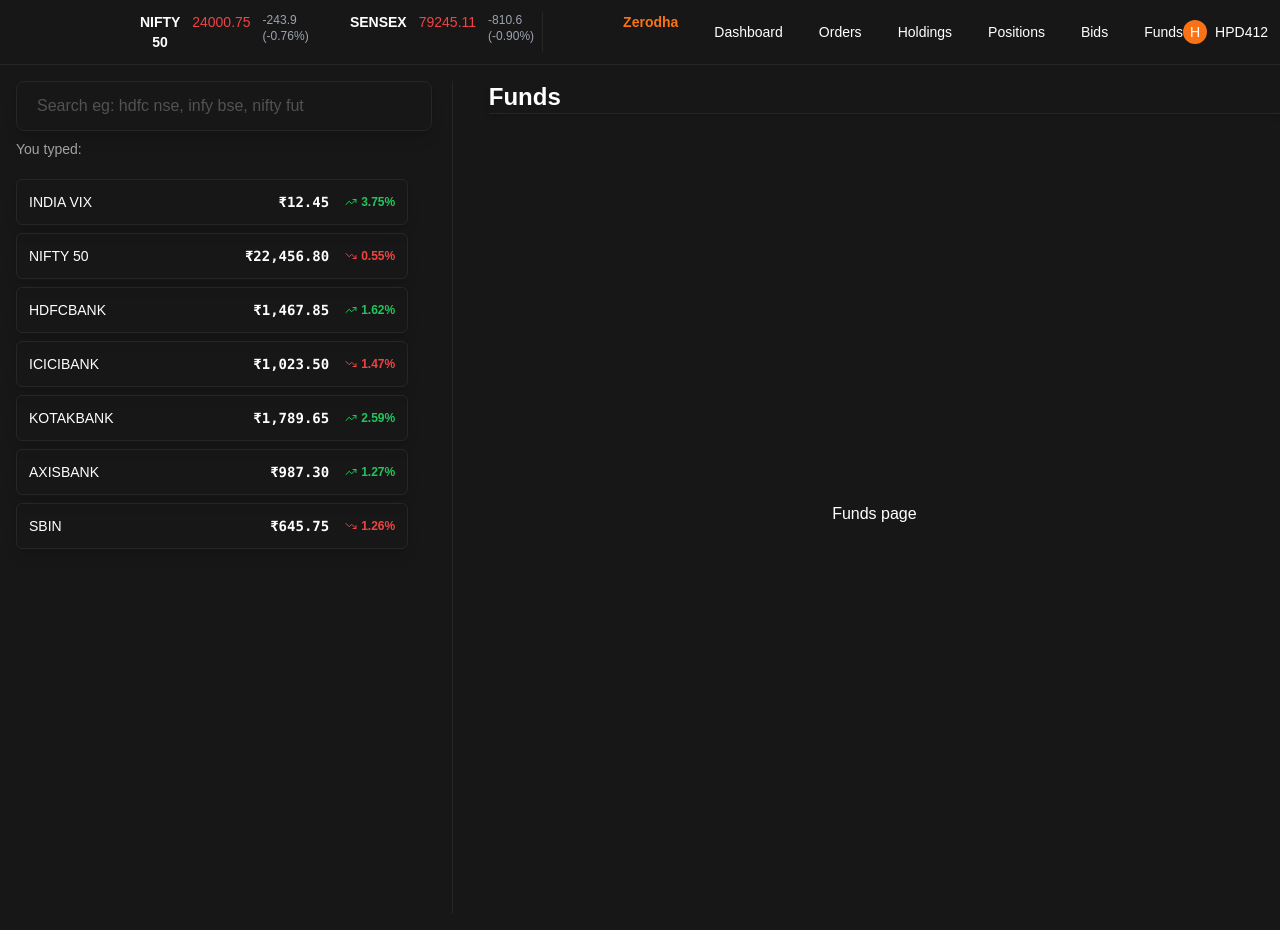
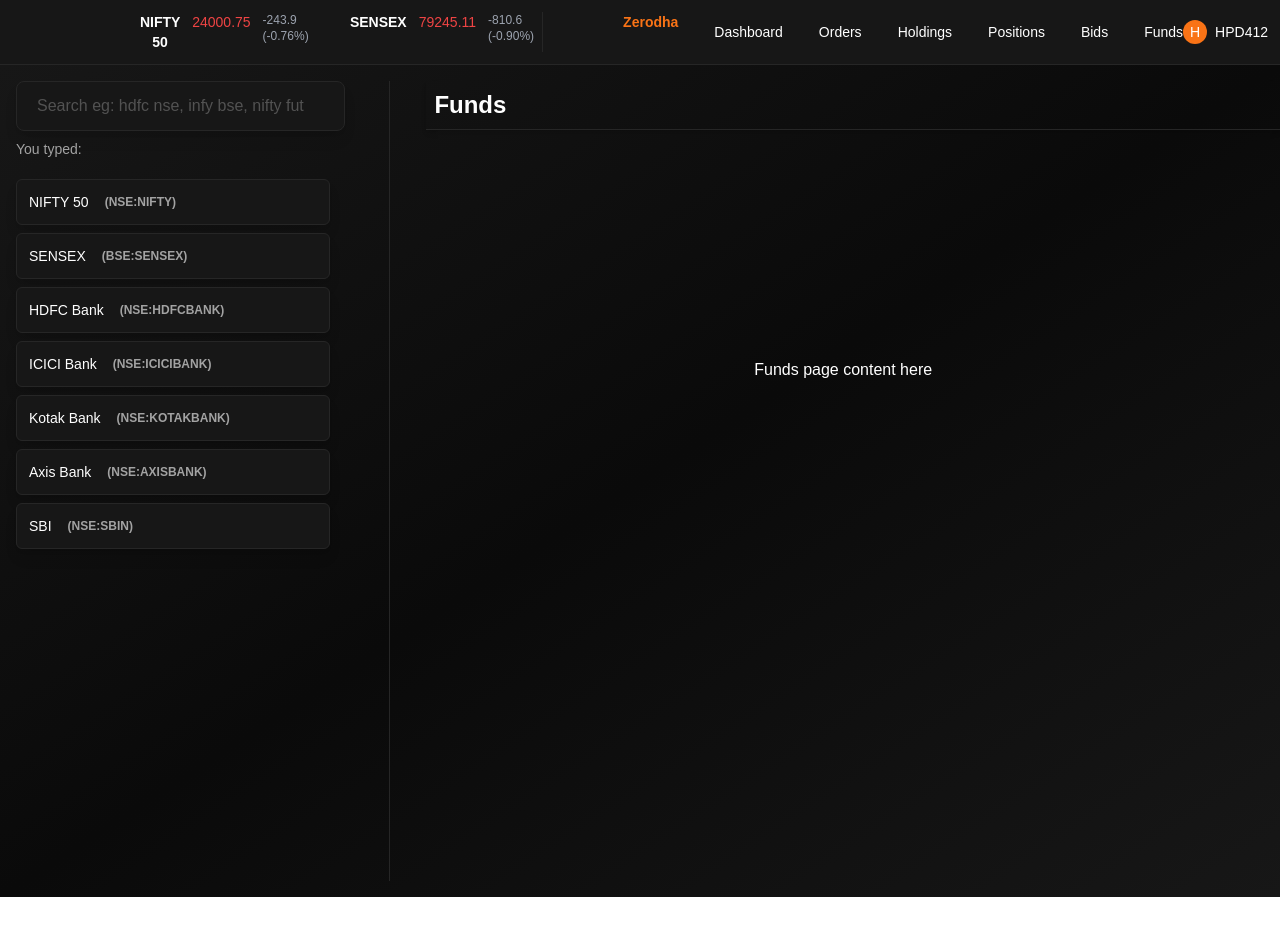
Before and after one commit to RikenMor001/Zerodha_Kite, a Next.js app: page /dashboard/funds in a window 1280 px wide. After the commit the page ends 897 px from the top, so only its background shows below. Built offline with nearby package versions, Linux system fonts and the light colour scheme.

Commit message:
Update page.tsx

```diff
--- a/app/dashboard/funds/page.tsx
+++ b/app/dashboard/funds/page.tsx
@@ -1,28 +1,52 @@
-
 "use client"
 
 import AppBar from "@/app/components/appbar";
-import Recommendations from "@/app/components/recommendations";
 import SearchBar from "@/app/components/searchBar";
 
-export default function Funds(){
-    return <div>
-        <AppBar/>
-        <div className="min-h-screen bg-neutral-900">
-            <div className="grid grid-cols-[35%_65%] gap-4 p-4">
-                <div className="border-r border-neutral-800">
-                    <SearchBar/>
-                    <Recommendations/>
+const STOCKS = [
+  { symbol: "NSE:NIFTY", name: "NIFTY 50" },
+  { symbol: "BSE:SENSEX", name: "SENSEX" },
+  { symbol: "NSE:HDFCBANK", name: "HDFC Bank" },
+  { symbol: "NSE:ICICIBANK", name: "ICICI Bank" },
+  { symbol: "NSE:KOTAKBANK", name: "Kotak Bank" },
+  { symbol: "NSE:AXISBANK", name: "Axis Bank" },
+  { symbol: "NSE:SBIN", name: "SBI" },
+];
+
+export default function Funds() {
+  return (
+    <div>
+      <AppBar />
+      <div className="min-h-screen bg-gradient-to-br from-neutral-900 via-neutral-950 to-neutral-900">
+        <div className="grid grid-cols-[30%_70%] gap-4 p-4 min-h-screen">
+          <div className="border-r border-neutral-800 pr-6">
+            <SearchBar />
+            <div className="text-white font-semibold text-xs mt-5">
+              {STOCKS.map((stock) => (
+                <div
+                  key={stock.symbol}
+                  className="mb-2 rounded-md border border-neutral-800 hover:border-orange-500 shadow-lg w-[90%] p-3 transition-all duration-200 bg-neutral-900"
+                >
+                  <div className="flex justify-between items-center">
+                    <div className="flex items-center gap-2">
+                      <span className="text-sm font-medium">{stock.name}</span>
+                      <span className="text-neutral-400 text-xs ml-2">({stock.symbol})</span>
+                    </div>
+                  </div>
                 </div>
-                <div>
-                    <div className="text-white ml-5 font-semibold text-2xl border-b border-b-neutral-800 shadow-md p- ">
-                        Funds
-                    </div>
-                    <div className="text-white flex justify-center items-center min-h-screen">
-                        Funds page
-                    </div>
-                </div>
+              ))}
             </div>
+          </div>
+          <div className="flex-1 flex flex-col min-h-screen">
+            <div className="text-white ml-5 font-semibold text-2xl border-b border-b-neutral-800 shadow-md p-2">
+              Funds
+            </div>
+            <div className="text-white flex justify-center items-center min-h-[60vh]">
+              Funds page content here
+            </div>
+          </div>
         </div>
+      </div>
     </div>
+  );
 }
```
